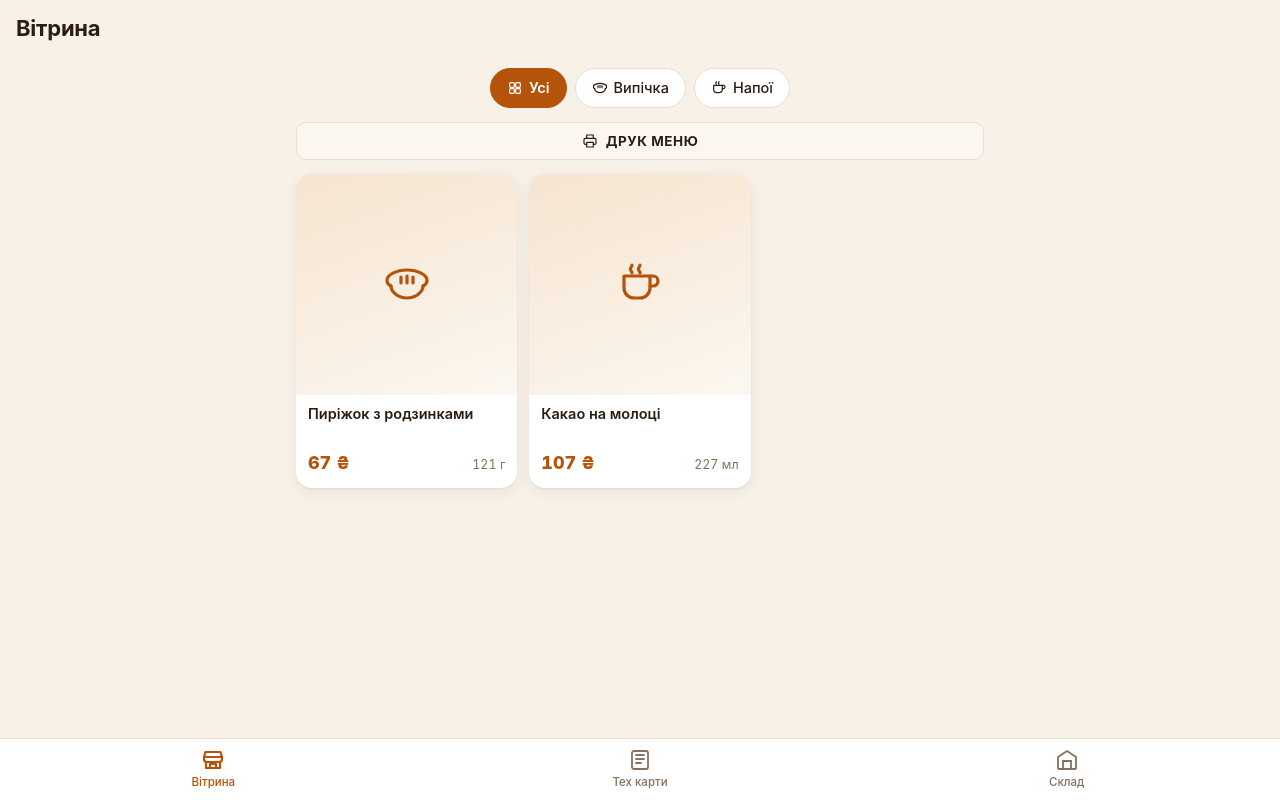
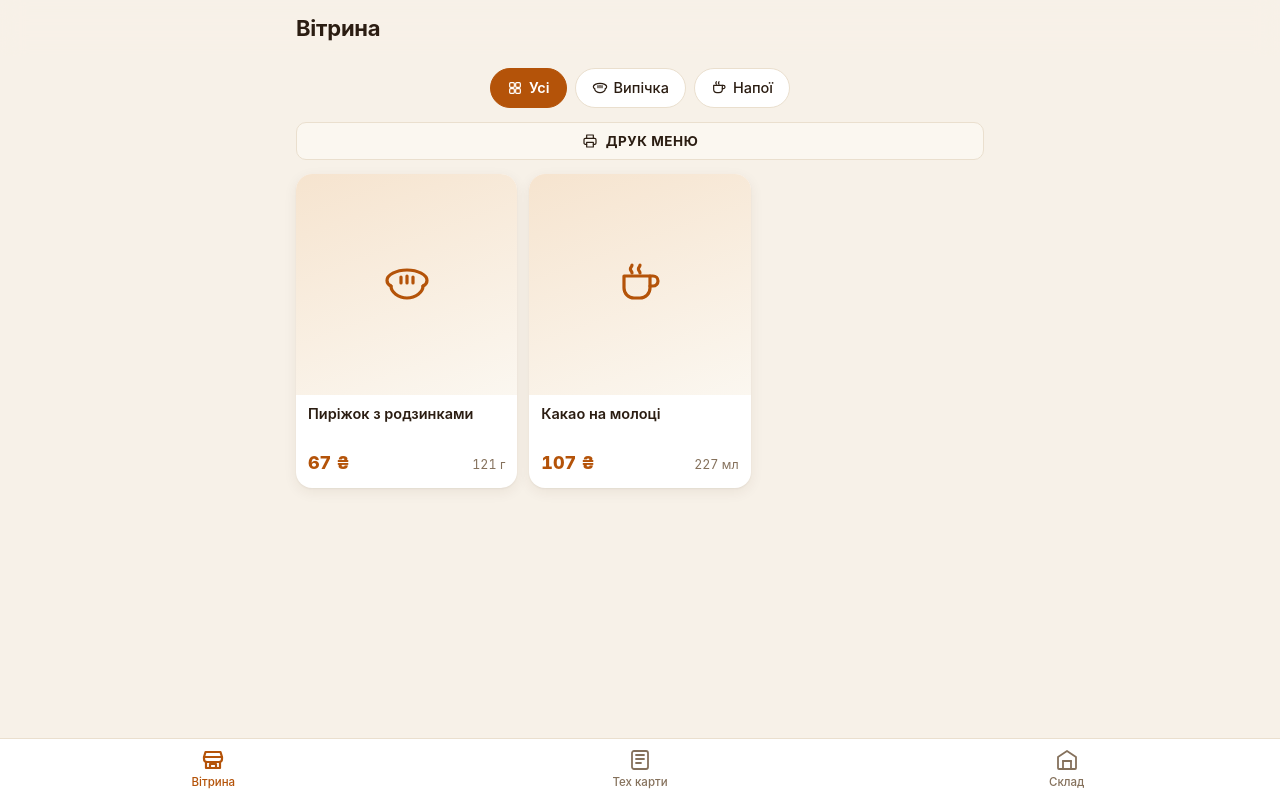
Before and after one commit to hellomaxs/bakery-calc, a website: page index.html in a window 1280 px wide. Drawn offline with Linux system fonts and the light colour scheme; no server answers.

Commit message:
Десктоп: кнопки шапки (+/тема/друк) выровнены по правому краю колонки, не экрана
Содержимое шапки обёрнуто в .header-inner (max 720px по центру, как .view);
бар остаётся во всю ширину, а кнопки прижаты к краю карточек.

Co-Authored-By: Claude Opus 4.8 <noreply@anthropic.com>

```diff
--- a/index.html
+++ b/index.html
@@ -53,6 +53,7 @@
 </script>
 
 <header class="app-header">
+  <div class="header-inner">
   <h1 id="pageTitle">Вітрина</h1>
   <div class="header-actions">
   <button id="printCards" class="btn-icon subtle" hidden aria-label="Друк тех карт">
@@ -62,6 +63,7 @@
   <button id="headerAction" class="btn-icon" hidden aria-label="Додати">
     <svg viewBox="0 0 24 24" width="24" height="24" fill="none" stroke="currentColor" stroke-width="2.2" stroke-linecap="round"><path d="M12 5v14M5 12h14"/></svg>
   </button>
+  </div>
   </div>
 </header>
 
--- a/styles.css
+++ b/styles.css
@@ -69,12 +69,19 @@ img { max-width: 100%; display: block; }
 /* ===== Шапка ===== */
 .app-header {
   position: sticky; top: 0; z-index: 20;
-  display: flex; align-items: center; justify-content: space-between;
+  display: flex; align-items: stretch;
   height: calc(var(--header-h) + env(safe-area-inset-top));
-  padding: env(safe-area-inset-top) 16px 0;
+  padding-top: env(safe-area-inset-top);
   background: color-mix(in srgb, var(--bg) 88%, transparent);
   backdrop-filter: blur(12px);
   -webkit-backdrop-filter: blur(12px);
+}
+/* содержимое шапки — в той же колонке (max 720px по центру), что и .view,
+   чтобы кнопки прижимались к правому краю карточек, а не экрана */
+.header-inner {
+  flex: 1; width: 100%; max-width: 720px; margin: 0 auto;
+  display: flex; align-items: center; justify-content: space-between;
+  padding: 0 16px;
 }
 .app-header h1 { margin: 0; font-size: 22px; font-weight: 700; letter-spacing: -.01em; }
 .header-actions { display: flex; align-items: center; gap: 8px; }
--- a/sw.js
+++ b/sw.js
@@ -1,4 +1,4 @@
-const CACHE = "bakery-calc-v23";
+const CACHE = "bakery-calc-v24";
 const ASSETS = [
   "./",
   "./index.html",
```
